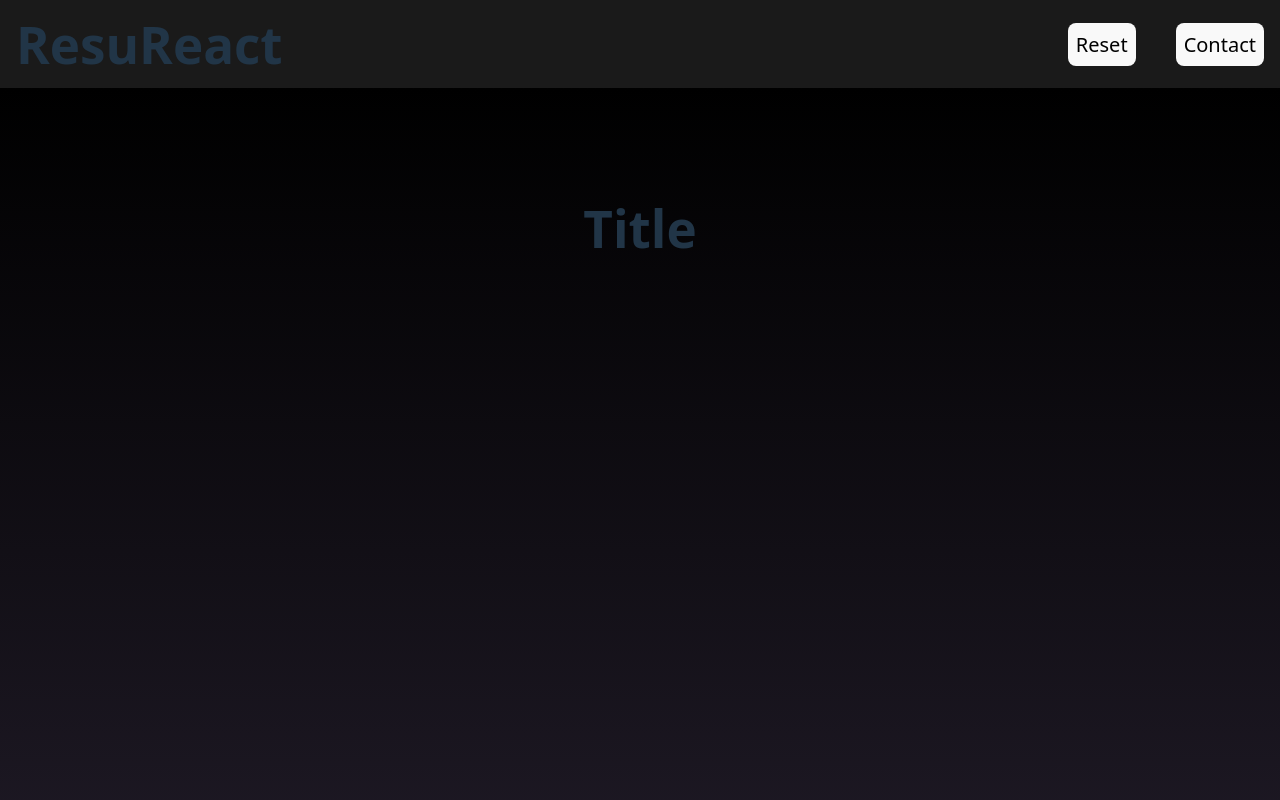
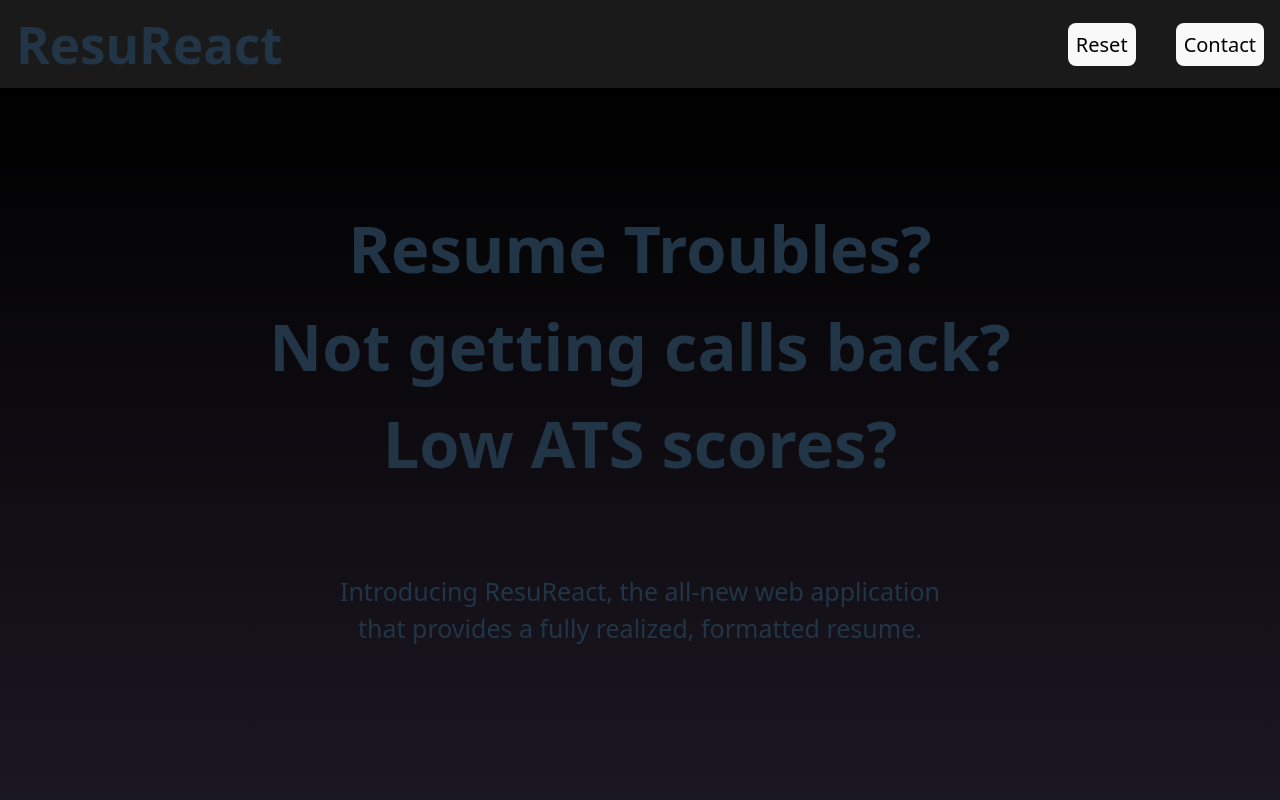
Before and after one commit to rtrevizo18/resuReact, a React (Vite) app: page / in a window 1280 px wide. Shown: the top 800 px of the page. Built offline with nearby package versions, Linux system fonts and the light colour scheme.

Commit message:
feat(splashbody): added basic splash page elements and styling

```diff
--- a/src/components/SplashBody/SplashBody.css
+++ b/src/components/SplashBody/SplashBody.css
@@ -7,6 +7,33 @@
     height: 100vh;
     background-image: linear-gradient(black, rgb(31, 26, 38));
     display: flex;
-    justify-content: center;
     padding: 7rem 0rem;
+    flex-direction: column;
+    gap: 2rem;
+    text-align: center;
 }
+
+.splash-welcome-title{
+    font-size: 65px;
+    animation: hover-in 1.5s ease-out forwards;
+    opacity: 0;
+}
+
+@keyframes hover-in {
+    from{
+        transform: translateY(-4rem);
+        opacity: 0;
+    }
+    to{
+        transform: translateY(0);
+        opacity: 1;
+    }
+
+}
+
+.splash-welcome-desc{
+    font-size: 25px;
+    padding: 3rem;
+    text-align: center;
+    animation: hover-in 1.5s ease-out forwards;
+}
--- a/src/components/SplashBody/SplashBody.jsx
+++ b/src/components/SplashBody/SplashBody.jsx
@@ -4,7 +4,15 @@ export default function SplashBody(){
     return (
         <div id="splash-body">
             <div id="splash-welcome">
-                <h1>Title</h1>
+                <h2 class="splash-welcome-title">
+                    Resume Troubles?<br/>
+                    Not getting calls back?<br/>
+                    Low ATS scores?<br/>
+                    </h2>
+                <div class="splash-welcome-desc">
+                    Introducing ResuReact, the all-new web application<br />
+                    that provides a fully realized, formatted resume.
+                </div>
             </div>
         </div>
     )
```
